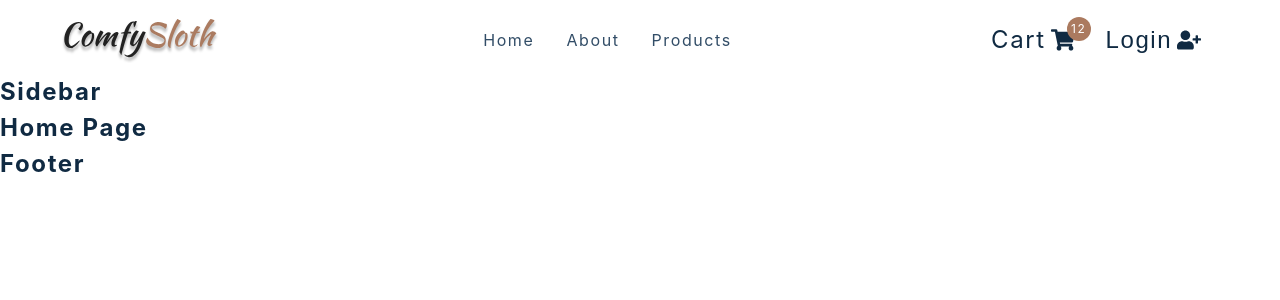
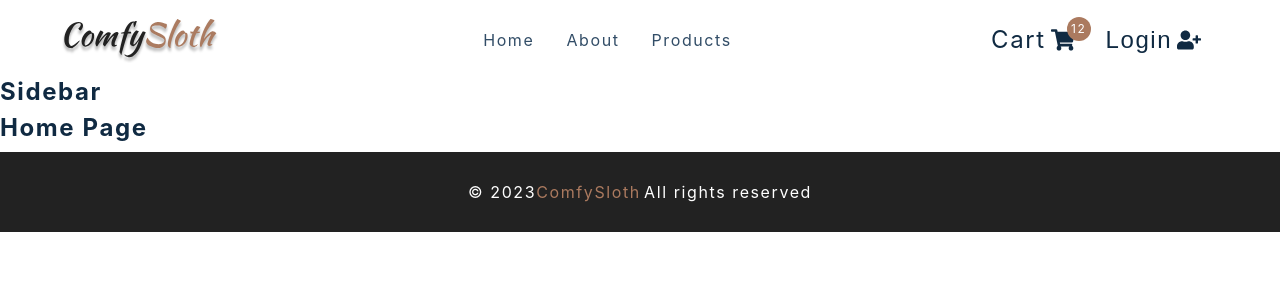
Before and after one commit to DimaKlimchuk/Comfy_Sloth, a React (Create React App) app: page / in a window 1280 px wide. Shown: the top 300 px of the page. Built offline with nearby package versions, Linux system fonts and the light colour scheme; the HTML template or start-up script is replaced by a standard one.

Commit message:
Create Footer

```diff
--- a/src/components/Footer.js
+++ b/src/components/Footer.js
@@ -1,8 +1,16 @@
-import React from 'react'
-import styled from 'styled-components'
+import React from 'react';
+import styled from 'styled-components';
 const Footer = () => {
-  return <h4>footer</h4>
-}
+  return (
+    <Wrapper>
+      <h5>
+        &copy; {new Date().getFullYear()}
+        <span>ComfySloth</span>
+      </h5>
+      <h5>All rights reserved</h5>
+    </Wrapper>
+  );
+};
 
 const Wrapper = styled.footer`
   height: 5rem;
@@ -26,6 +34,6 @@
   @media (min-width: 776px) {
     flex-direction: row;
   }
-`
+`;
 
-export default Footer
+export default Footer;
```
Also changed, not shown: src/images/Footer.png (added), 1 other file (tests, documents, lock files or other folders).
